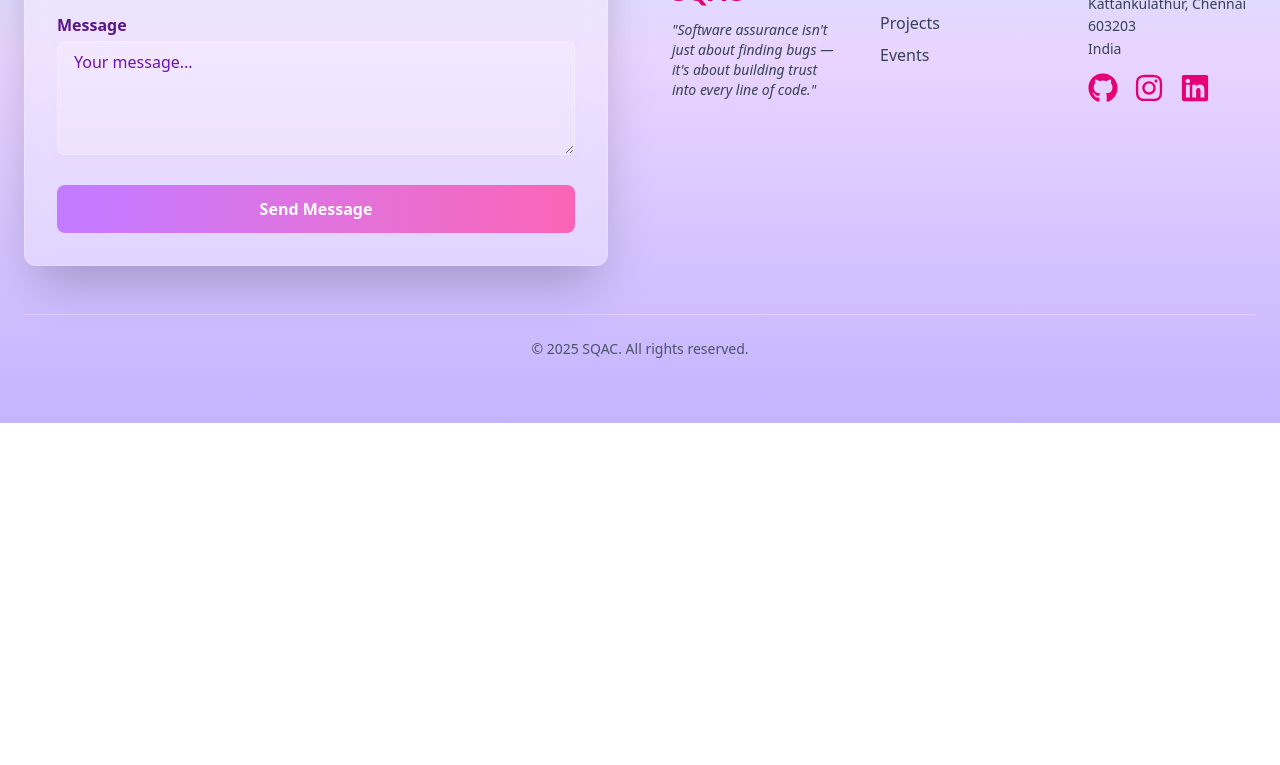
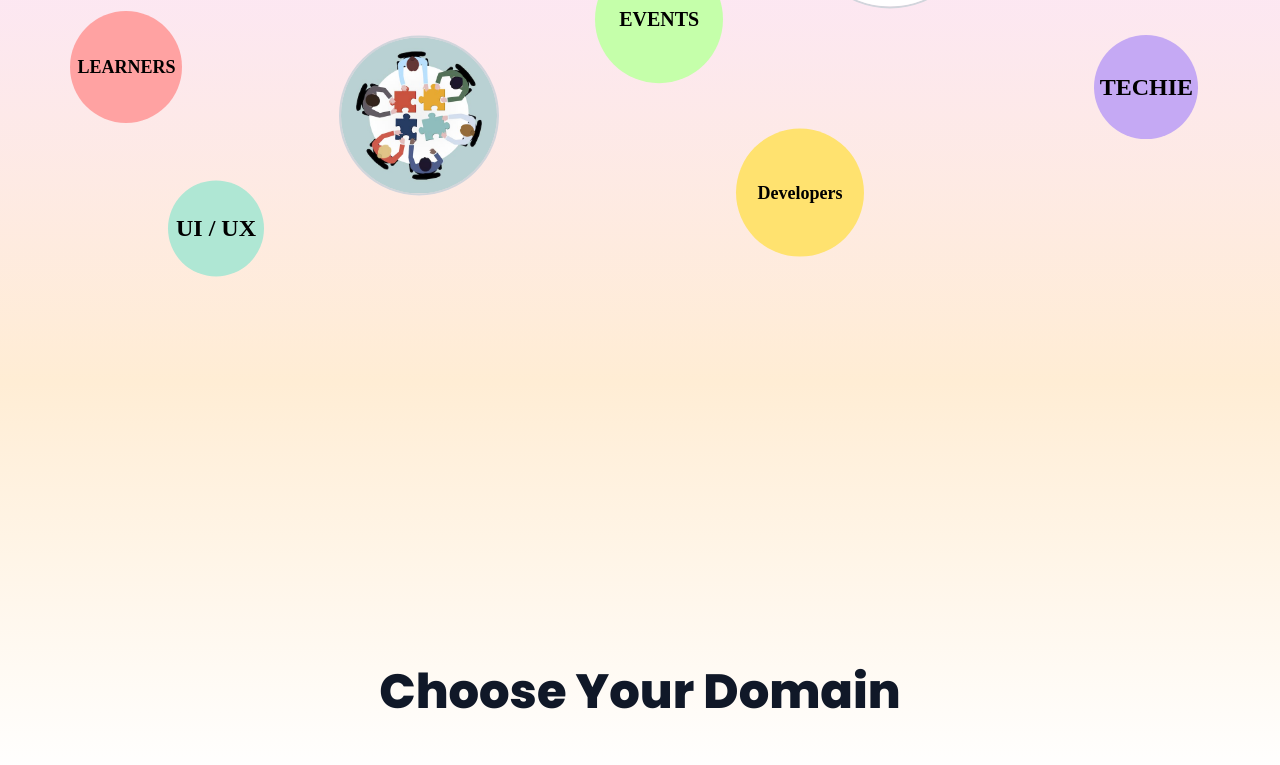
Before and after one commit to SQAC-Tech/sqac-website, a React (Vite) app in the folder Frontend/: page /team in a window 1280 px wide. Shown: the part 420-1185 px from the top of the page. Before the commit the page ends 843 px from the top, so only its background shows below. Built offline with nearby package versions, Linux system fonts and the light colour scheme; no server answers; a web font is replaced by a local one.

Commit message:
changes for merge

```diff
--- a/Frontend/package.json
+++ b/Frontend/package.json
@@ -18,6 +18,7 @@
     "@tabler/icons-react": "^3.34.0",
     "@tailwindcss/vite": "^4.1.11",
     "aos": "^2.3.4",
+    "axios": "^1.10.0",
     "clsx": "^2.1.1",
     "framer-motion": "^12.23.0",
     "lucide-react": "^0.525.0",
--- a/Frontend/src/components/Team/Team.jsx
+++ b/Frontend/src/components/Team/Team.jsx
@@ -4,6 +4,8 @@ import Navbar from '../HomePage/Navbar';
 import linkedinIcon from '../../assets/linkedin.png';
 import instagramIcon from '../../assets/instagram.png';
 import githubIcon from '../../assets/github.png';
+import Teamvh1 from './Teamvh1';
+import Teamvh2 from './Teamvh2';
 
 const Team = () => {
   const [teamData, setTeamData] = useState([]);
@@ -68,6 +70,8 @@ const Team = () => {
   return (
     <div>
       <Navbar />
+      <Teamvh1/>
+      <Teamvh2/>
       <div className="pt-20 p-6 bg-gradient-to-b from-yellow-100 to-pink-100">
         {displayOrder.map((groupName) => (
           groupedTeam[groupName].length > 0 && (
```
Also changed, not shown: 1 other file (tests, documents, lock files or other folders).
